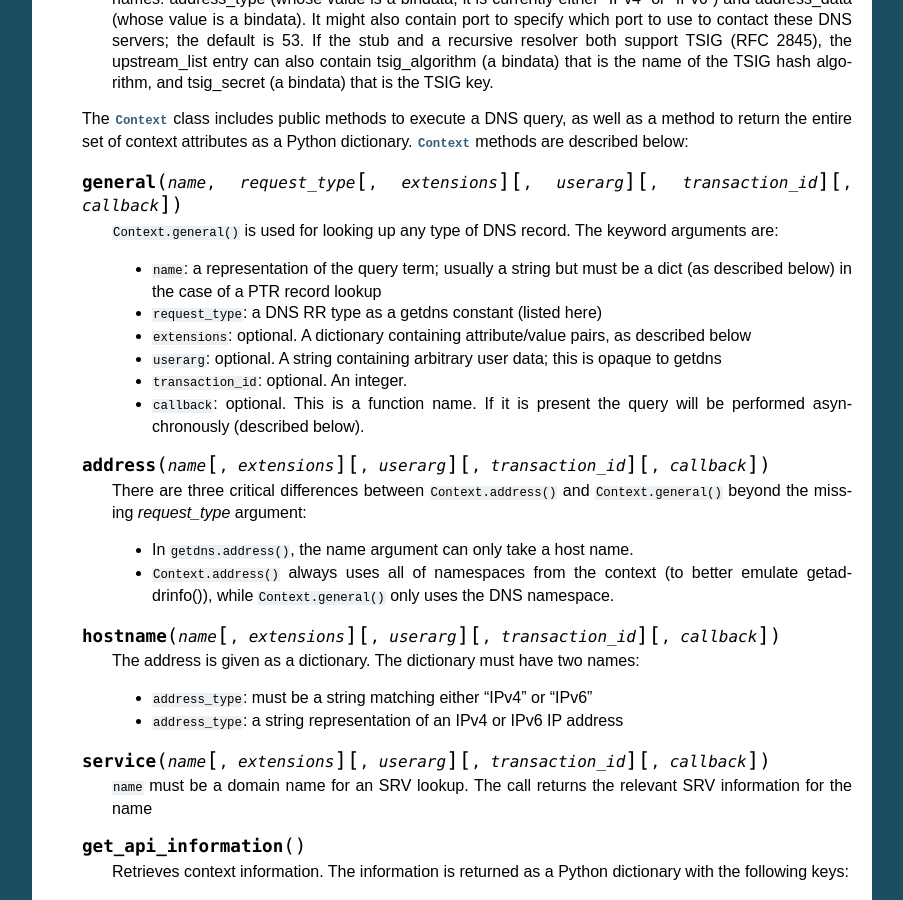
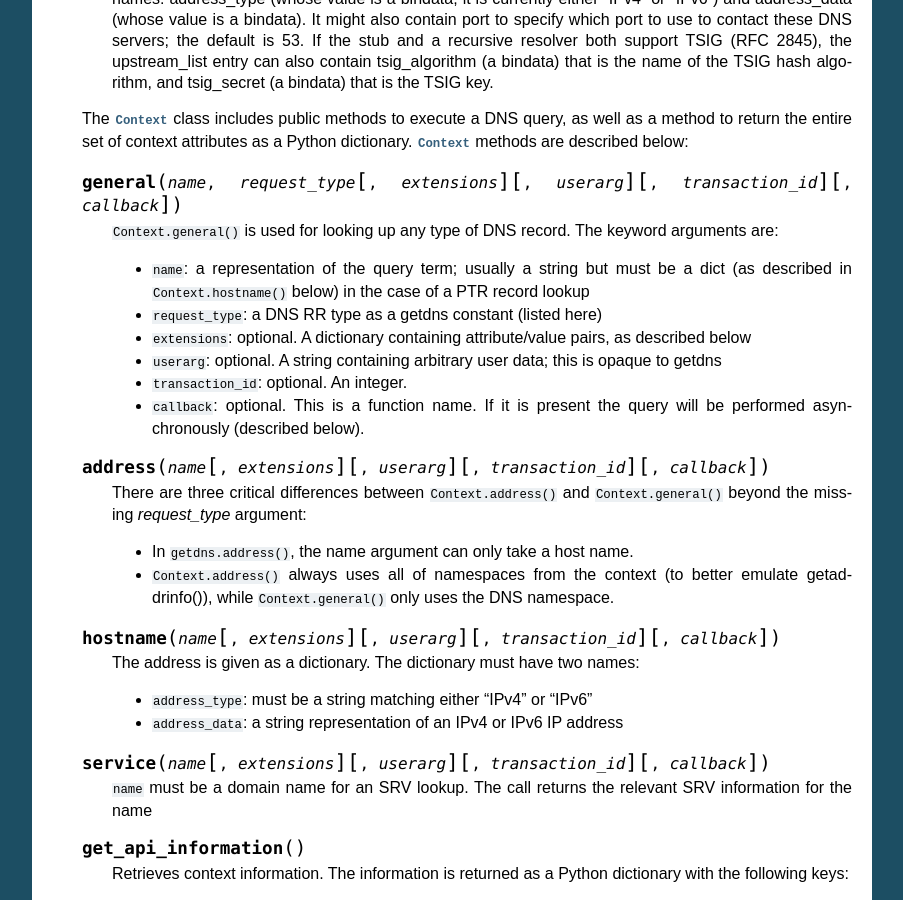
Before and after one commit to getdnsapi/getdns-python-bindings, a Sphinx documentation site: the page built from doc/functions.rst, in a window 1280 px wide and 900 px high, scrolled down 2109 px. Shown: the whole window, without its empty margins (198-1101 px from the left). Built offline with Sphinx 7.4.7, drawn with Linux system fonts in a browser that asks for light colours.

Commit message:
clarify documentation about PTR lookup

```diff
--- a/doc/functions.rst
+++ b/doc/functions.rst
@@ -176,7 +176,7 @@ as its methods and attributes.
    DNS record.  The keyword arguments are:
 
    * ``name``: a representation of the query term; usually a
-     string but must be a dict (as described below) in the
+     string but must be a dict (as described in ``Context.hostname()`` below) in the
      case of a PTR record lookup
    * ``request_type``: a DNS RR type as a getdns constant
      (listed here)
@@ -205,7 +205,7 @@ as its methods and attributes.
 
    * ``address_type``: must be a string matching either "IPv4"
      or "IPv6"
-   * ``address_type``: a string representation of an IPv4 or
+   * ``address_data``: a string representation of an IPv4 or
      IPv6 IP address
 
   .. py:method:: service(name [, extensions], [userarg], [transaction_id], [callback])
```
